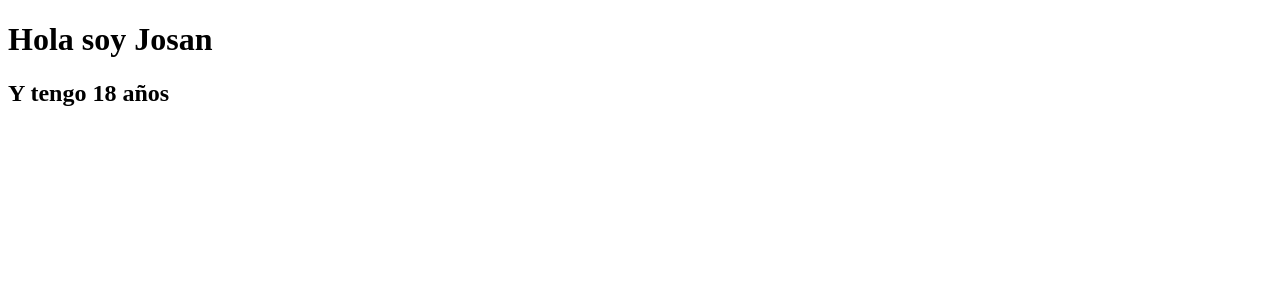
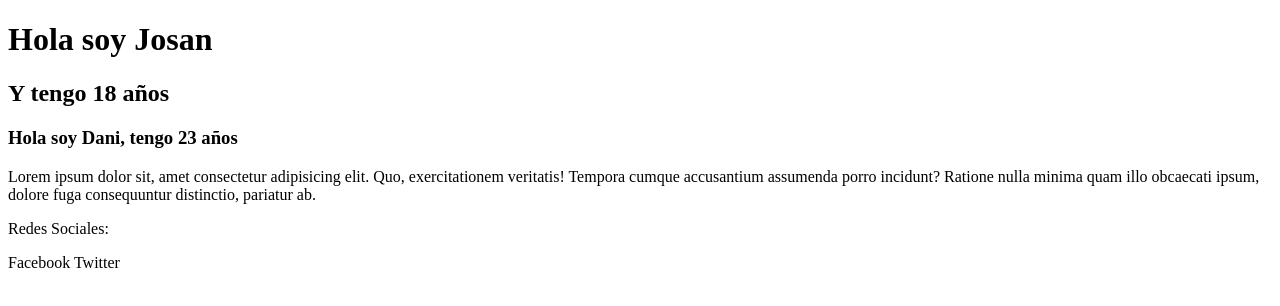
Before and after one commit to JosanAEF/trabajo-grupal-de-git, a plain HTML site: page index.html in a window 1280 px wide. Drawn offline with Linux system fonts and the light colour scheme.

Commit message:
added header, main and footer

```diff
--- a/index.html
+++ b/index.html
@@ -1,13 +1,31 @@
 <!DOCTYPE html>
 <html lang="en">
   <head>
-    <meta charset="UTF-8">
-    <meta http-equiv="X-UA-Compatible" content="IE=edge">
-    <meta name="viewport" content="width=device-width, initial-scale=1.0">
+    <meta charset="UTF-8" />
+    <meta http-equiv="X-UA-Compatible" content="IE=edge" />
+    <meta name="viewport" content="width=device-width, initial-scale=1.0" />
     <title>Document</title>
   </head>
   <body>
+    <header>
       <h1>Hola soy Josan</h1>
       <h2>Y tengo 18 años</h2>
+    </header>
+    <main>
+      <div>
+        <h3>Hola soy Dani, tengo 23 años</h3>
+        <p>
+          Lorem ipsum dolor sit, amet consectetur adipisicing elit. Quo,
+          exercitationem veritatis! Tempora cumque accusantium assumenda porro
+          incidunt? Ratione nulla minima quam illo obcaecati ipsum, dolore fuga
+          consequuntur distinctio, pariatur ab.
+        </p>
+      </div>
+    </main>
+    <footer>
+        <p>Redes Sociales:</p>
+        <span>Facebook</span>
+        <span>Twitter</span>
+    </footer>
   </body>
 </html>
```
Lines whose indentation alone changed are shown as unchanged.
